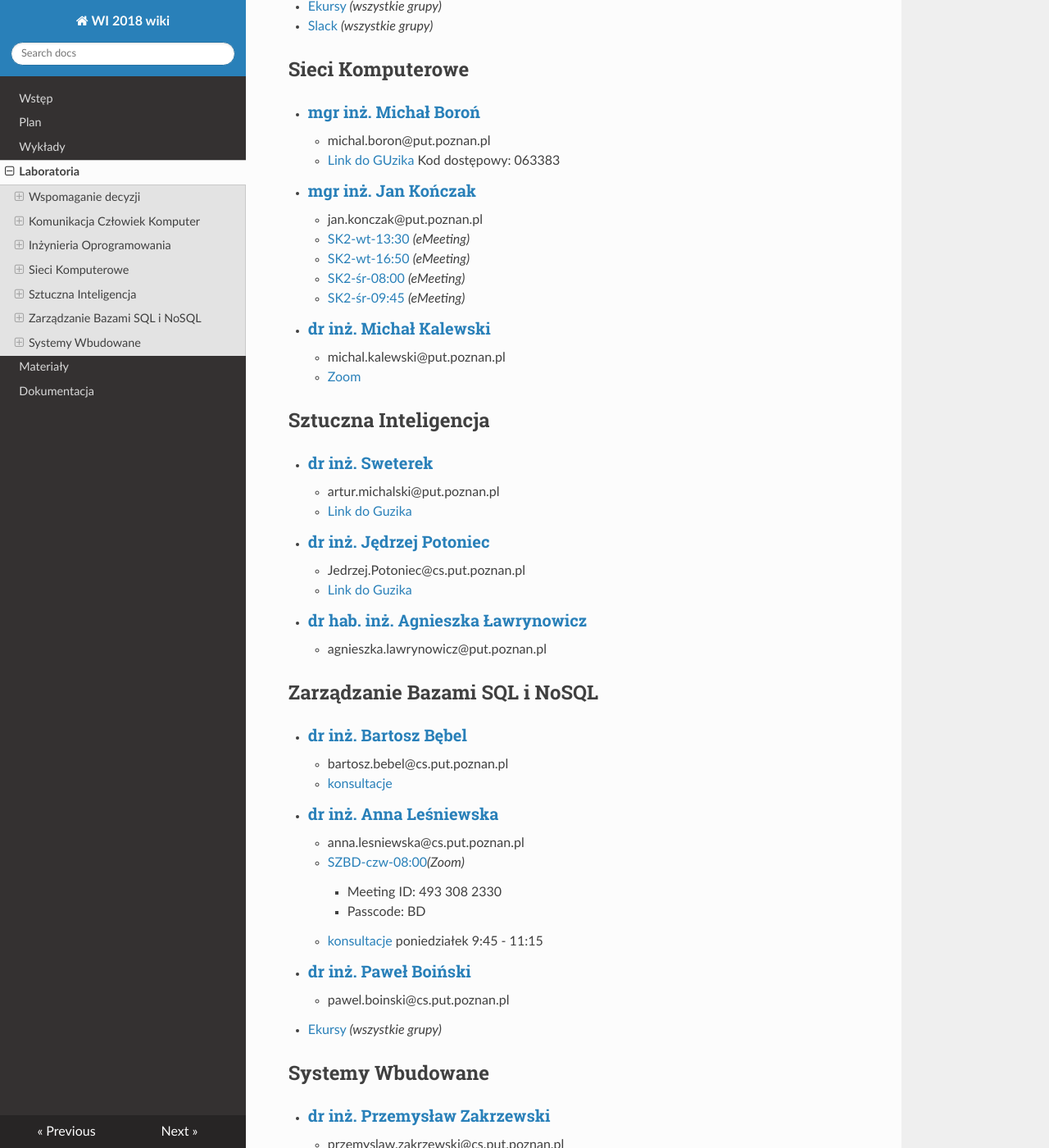
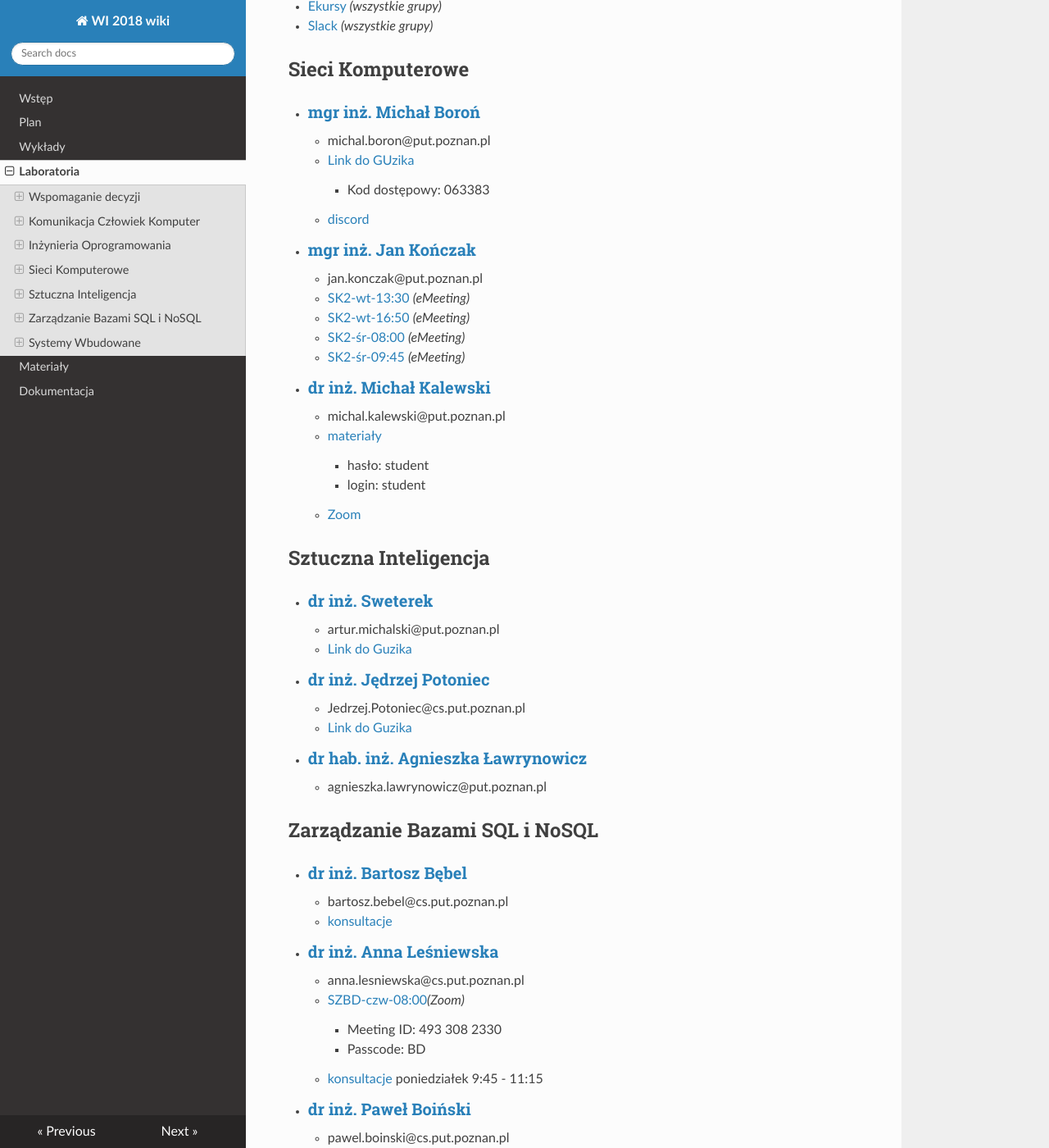
Before and after one commit to PUT-WI-18/wi18-wiki-sem5, an MkDocs documentation site: the page built from docs/laboratoria.md, in a window 1280 px wide and 1400 px high, scrolled down 1352 px. Shown: the whole window at 82% size. Built offline with MkDocs 1.6.1, drawn with Linux system fonts in a browser that asks for light colours; nearby versions of some CDN libraries.

Commit message:
Update laboratoria.md

```diff
--- a/docs/laboratoria.md
+++ b/docs/laboratoria.md
@@ -41,7 +41,9 @@
 ## Sieci Komputerowe
 - ### [mgr inż. Michał Boroń](http://www.cs.put.poznan.pl/mboron/sk2.html)
     - michal.boron@put.poznan.pl
-    - [Link do GUzika](https://emeeting.put.poznan.pl/eMeeting/mic-pqf-skz ) Kod dostępowy: 063383
+    - [Link do GUzika](https://emeeting.put.poznan.pl/eMeeting/mic-pqf-skz )
+        - Kod dostępowy: 063383
+    - [discord](https://discord.gg/NvrU3FT)
 - ### [mgr inż. Jan Kończak](http://www.cs.put.poznan.pl/jkonczak/sk2)
     - jan.konczak@put.poznan.pl
     - [SK2-wt-13:30](https://emeeting.put.poznan.pl/eMeeting/jan-4xx-mh8) *(eMeeting)*
@@ -50,6 +52,9 @@
     - [SK2-śr-09:45](https://emeeting.put.poznan.pl/eMeeting/jan-550-oy9) *(eMeeting)*
 - ### [dr inż. Michał Kalewski](http://www.cs.put.poznan.pl/mkalewski/documents/sk.php)
     - michal.kalewski@put.poznan.pl
+    - [materiały](http://www.cs.put.poznan.pl/mkalewski/edu/sk/sk-2020.html)
+        - hasło: student
+        - login: student
     - [Zoom](https://us02web.zoom.us/j/88991864092?pwd=K0owakJ5U3ptYXR0dmIwVHlqakJldz09)
 
 ## Sztuczna Inteligencja
```
Also changed, not shown: other parts of docs/laboratoria.md (+1 -0 lines).
